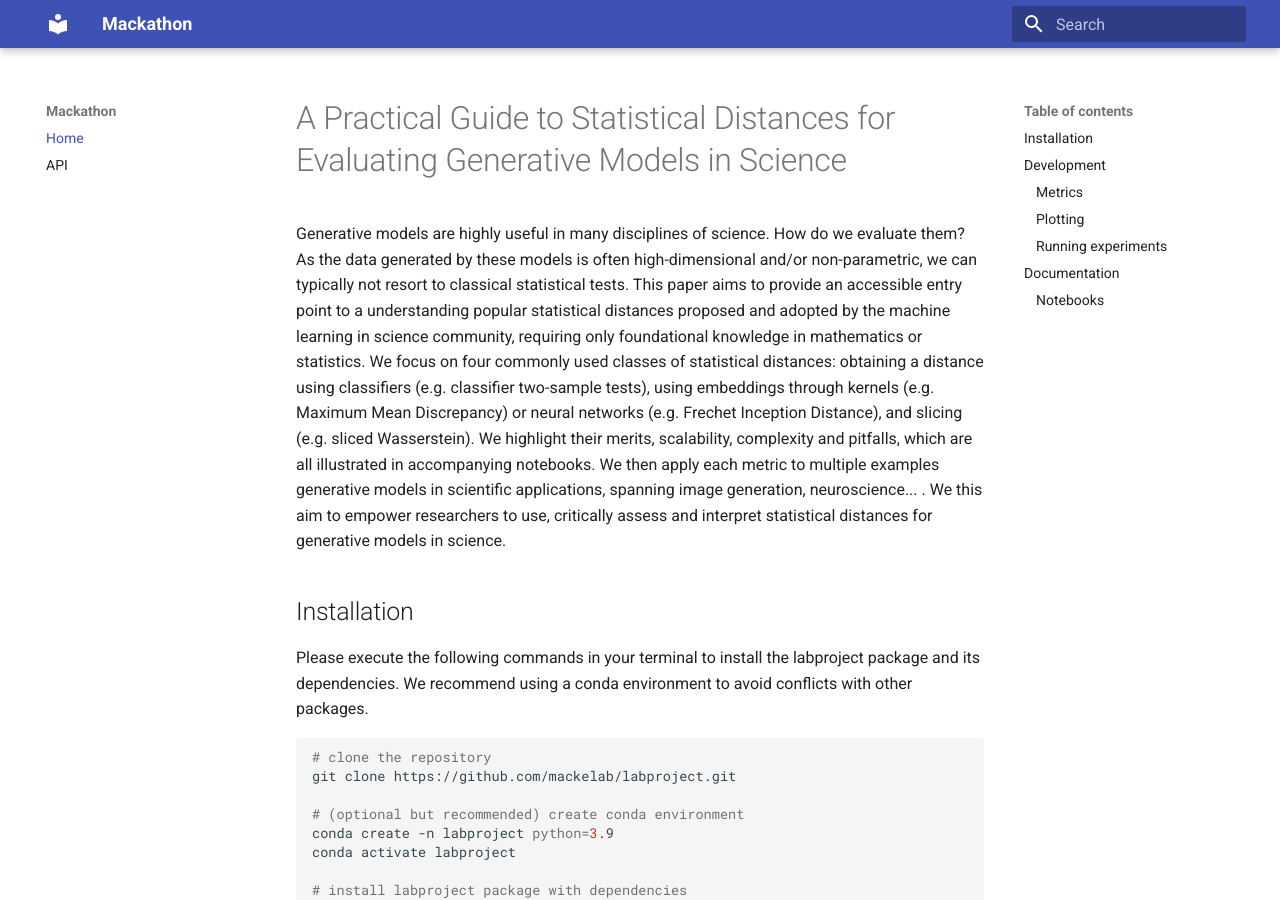
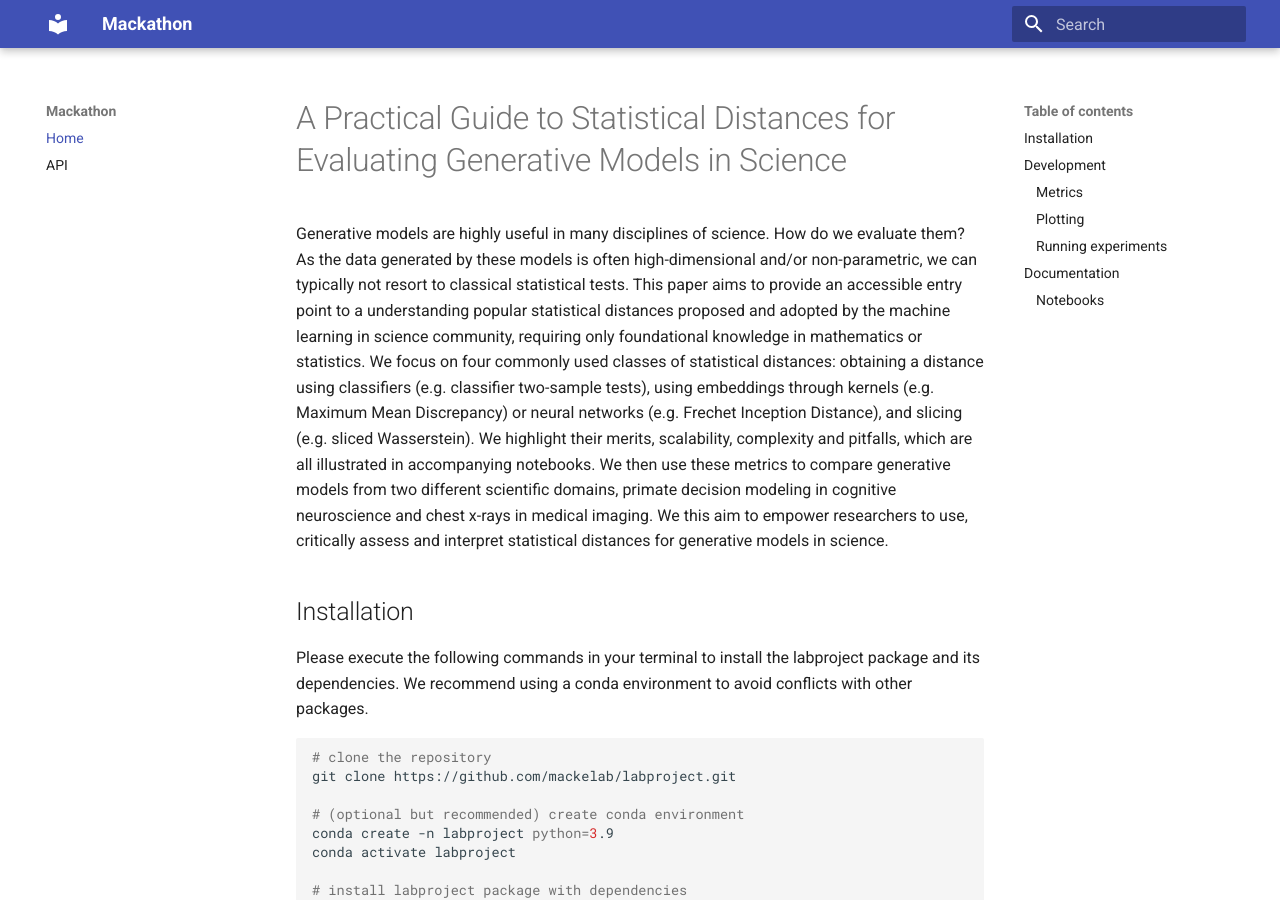
Before and after one commit to mackelab/labproject, an MkDocs documentation site: the page built from docs/index.md, in a window 1280 px wide and 900 px high. Built offline with MkDocs 1.6.1 and Material for MkDocs 9.7.7, drawn with Linux system fonts in a browser that asks for light colours.

Commit message:
completed application sentence

```diff
--- a/docs/index.md
+++ b/docs/index.md
@@ -1,5 +1,5 @@
 # A Practical Guide to Statistical Distances for Evaluating Generative Models in Science
 
-Generative models are highly useful in many disciplines of science. How do we evaluate them? As the data generated by these models is often high-dimensional and/or non-parametric, we can typically not resort to classical statistical tests. This paper aims to provide an accessible entry point to a understanding popular statistical distances proposed and adopted by the machine learning in science community, requiring only foundational knowledge in mathematics or statistics. We focus on four commonly used classes of statistical distances: obtaining a distance using classifiers (e.g. classifier two-sample tests), using embeddings through kernels (e.g. Maximum Mean Discrepancy) or neural networks (e.g. Frechet Inception Distance), and slicing (e.g. sliced Wasserstein). We highlight their merits, scalability, complexity and pitfalls, which are all illustrated in accompanying notebooks. We then apply each metric to multiple examples generative models in scientific applications, spanning image generation, neuroscience... . We this aim to empower researchers to use, critically assess and interpret statistical distances for generative models in science.
+Generative models are highly useful in many disciplines of science. How do we evaluate them? As the data generated by these models is often high-dimensional and/or non-parametric, we can typically not resort to classical statistical tests. This paper aims to provide an accessible entry point to a understanding popular statistical distances proposed and adopted by the machine learning in science community, requiring only foundational knowledge in mathematics or statistics. We focus on four commonly used classes of statistical distances: obtaining a distance using classifiers (e.g. classifier two-sample tests), using embeddings through kernels (e.g. Maximum Mean Discrepancy) or neural networks (e.g. Frechet Inception Distance), and slicing (e.g. sliced Wasserstein). We highlight their merits, scalability, complexity and pitfalls, which are all illustrated in accompanying notebooks. We then use these metrics to compare generative models from two different scientific domains, primate decision modeling in cognitive neuroscience and chest x-rays in medical imaging. We this aim to empower researchers to use, critically assess and interpret statistical distances for generative models in science.
 
 {% include "../README.md" %}
```
